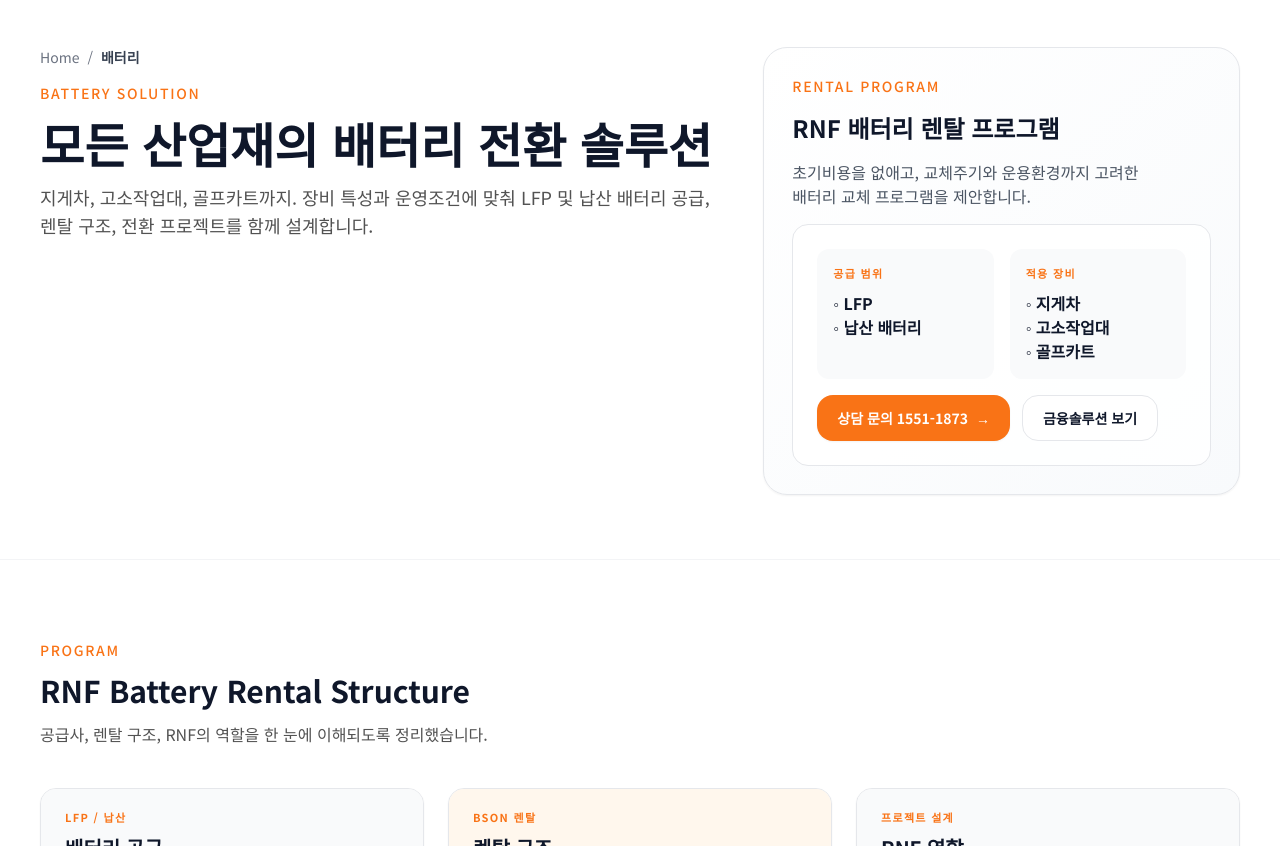
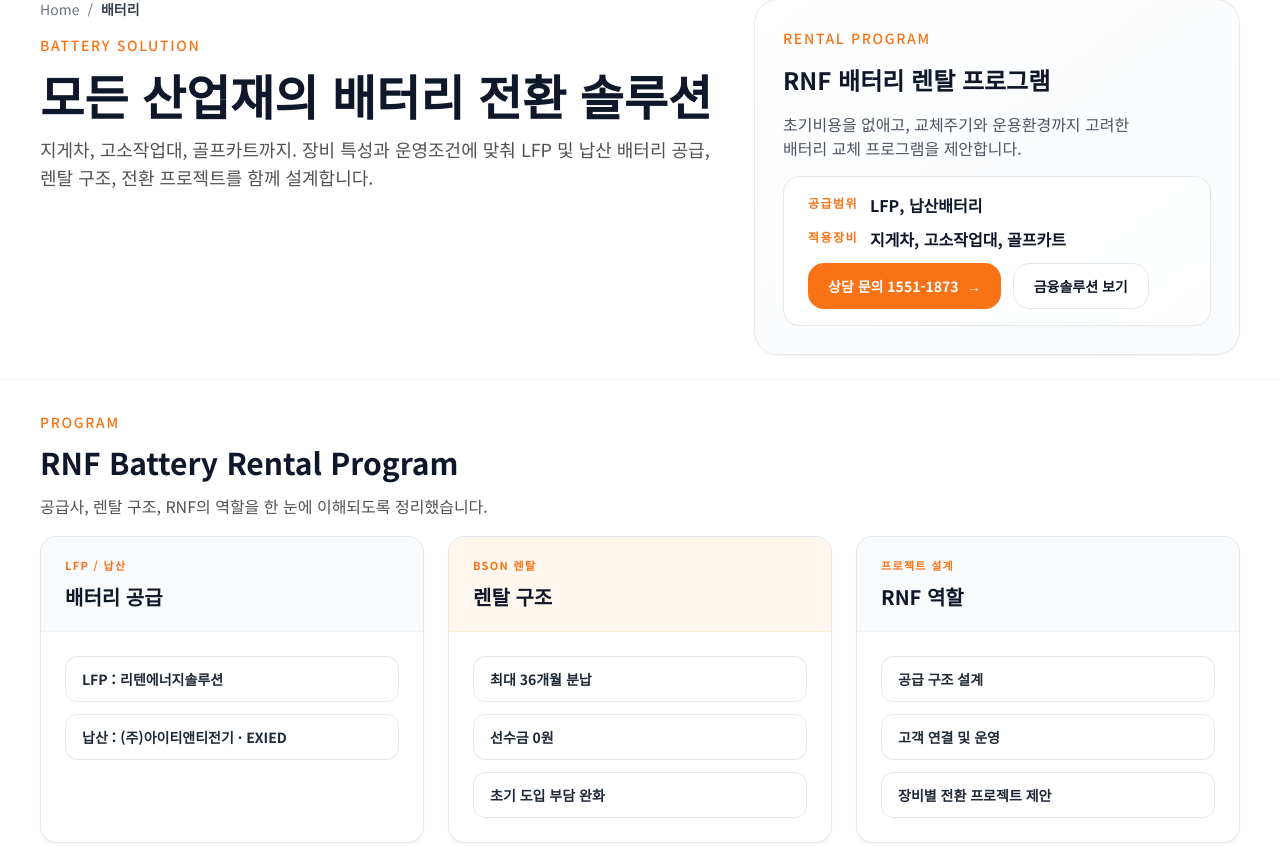
Before and after one commit to Ltongs/rnfkorea-site, a React (Vite) app: page /battery in a window 1280 px wide. Shown: the part 114-960 px from the top of the page. Built offline with nearby package versions, Linux system fonts and the light colour scheme.

Commit message:
site update 2026-04-10 11:35:54

```diff
--- a/pages/Battery/index.tsx
+++ b/pages/Battery/index.tsx
@@ -18,9 +18,9 @@
 
 function PageHero({ eyebrow, title, description, right }: PageHeroProps) {
   return (
-    <section className="pt-16 pb-14 md:pt-20 md:pb-16">
+    <section className="pt-6 pb-5 md:pt-8 md:pb-6">
       <div className="max-w-7xl mx-auto px-6 md:px-8 lg:px-10">
-        <div className="grid lg:grid-cols-12 gap-8 lg:gap-10 items-start">
+        <div className="grid lg:grid-cols-12 gap-8 lg:gap-6 items-start">
           <div className="lg:col-span-7">
             <div className="text-sm text-gray-500">
               <Link to="/" className="hover:text-orange-500 transition-colors">
@@ -264,28 +264,28 @@
                 초기비용을 없애고, 교체주기와 운용환경까지 고려한<br/>배터리 교체 프로그램을 제안합니다.
               </p>
 
-              <div className="rounded-2xl border border-gray-200 bg-white/90 p-5 md:p-6">
-                <div className="grid grid-cols-2 gap-4">
-                  <div className="rounded-xl bg-gray-50 px-4 py-4">
-                    <div className="text-[11px] font-semibold tracking-[0.12em] uppercase text-orange-500">
-                      공급 범위
+              <div className="rounded-2xl border border-gray-200 bg-white/90 px-5 py-4 md:px-6 md:py-4">
+                <div className="space-y-2.5 text-sm md:text-base">
+                  <div className="flex items-start gap-3 leading-6">
+                    <div className="shrink-0 text-[11px] md:text-xs font-semibold tracking-[0.12em] uppercase text-orange-500 pt-0.5">
+                      공급범위
                     </div>
-                    <div className="mt-2 text-sm md:text-base font-semibold leading-6 text-navy-900 break-keep">
-                      ◦ LFP<br/>◦ 납산 배터리
+                    <div className="font-semibold text-navy-900 break-keep">
+                      LFP, 납산배터리
                     </div>
                   </div>
 
-                  <div className="rounded-xl bg-gray-50 px-4 py-4">
-                    <div className="text-[11px] font-semibold tracking-[0.12em] uppercase text-orange-500">
-                      적용 장비
+                  <div className="flex items-start gap-3 leading-6">
+                    <div className="shrink-0 text-[11px] md:text-xs font-semibold tracking-[0.12em] uppercase text-orange-500 pt-0.5">
+                      적용장비
                     </div>
-                    <div className="mt-2 text-sm md:text-base font-semibold leading-6 text-navy-900 break-keep">
-                      ◦ 지게차<br/>◦ 고소작업대<br/>◦ 골프카트
+                    <div className="font-semibold text-navy-900 break-keep">
+                      지게차, 고소작업대, 골프카트
                     </div>
                   </div>
                 </div>
 
-                <div className="mt-4 flex flex-col sm:flex-row gap-3">
+                <div className="mt-3 flex flex-col sm:flex-row gap-3">
                   <a
                     href="tel:1551-1873"
                     className="inline-flex items-center justify-center gap-2 px-5 py-3 rounded-2xl bg-orange-500 text-white font-semibold text-sm hover:bg-orange-600 transition-all shadow-sm hover:shadow-md"
@@ -307,11 +307,11 @@
         }
       />
 
-      <section className="py-16 md:py-20 border-t border-gray-100">
-        <div className="max-w-7xl mx-auto px-6 md:px-8 lg:px-10 space-y-10">
+      <section className="py-6 md:py-8 border-t border-gray-100">
+        <div className="max-w-7xl mx-auto px-6 md:px-8 lg:px-10 space-y-4">
           <SectionHeader
             eyebrow="Program"
-            title="RNF Battery Rental Structure"
+            title="RNF Battery Rental Program"
             description="공급사, 렌탈 구조, RNF의 역할을 한 눈에 이해되도록 정리했습니다."
           />
 
@@ -346,8 +346,8 @@
         </div>
       </section>
 
-      <section className="py-16 md:py-20 border-t border-gray-100 bg-gray-50/70">
-        <div className="max-w-7xl mx-auto px-6 md:px-8 lg:px-10 space-y-10">
+      <section className="py-6 md:py-8 border-t border-gray-100 bg-gray-50/70">
+        <div className="max-w-7xl mx-auto px-6 md:px-8 lg:px-10 space-y-4">
           <SectionHeader
             eyebrow="Application"
             title="장비별 배터리 솔루션"
@@ -390,8 +390,8 @@
         </div>
       </section>
 
-      <section className="py-16 md:py-20 border-t border-gray-100">
-        <div className="max-w-7xl mx-auto px-6 md:px-8 lg:px-10 space-y-10">
+      <section className="py-6 md:py-8 border-t border-gray-100">
+        <div className="max-w-7xl mx-auto px-6 md:px-8 lg:px-10 space-y-4">
           <SectionHeader
             eyebrow="Project"
             title="배터리 전환 프로젝트 프로세스"
@@ -417,8 +417,8 @@
         </div>
       </section>
 
-      <section className="py-16 md:py-20 border-t border-gray-100">
-        <div className="max-w-7xl mx-auto px-6 md:px-8 lg:px-10 space-y-10">
+      <section className="py-6 md:py-8 border-t border-gray-100">
+        <div className="max-w-7xl mx-auto px-6 md:px-8 lg:px-10 space-y-4">
           <div className="rounded-3xl border border-orange-200 bg-orange-50 p-6 md:p-7">
             <div className="text-sm font-medium tracking-[0.12em] uppercase text-orange-500">
               Why Rental
@@ -449,7 +449,7 @@
         </div>
       </section>
 
-      <section className="py-16 md:py-20 border-t border-gray-100 bg-gray-50 px-6">
+      <section className="py-6 md:py-8 border-t border-gray-100 bg-gray-50 px-6">
         <div className="max-w-7xl mx-auto">
           <SectionHeader
             eyebrow="Case Study"
--- a/pages/Export/index.tsx
+++ b/pages/Export/index.tsx
@@ -94,7 +94,7 @@
   const bottomBar = "mt-auto pt-4 border-t border-gray-100 min-h-[56px] flex items-center";
 
   return (
-    <div className="space-y-12">
+    <div className="space-y-4">
       {/* ===================== PAGE HEADER ===================== */}
       <div className="border-b border-gray-200 pb-8">
         <PageHero
@@ -173,7 +173,7 @@
         />
       </div>
 
-      <div className="max-w-7xl mx-auto px-6 md:px-8 lg:px-10 space-y-12">
+      <div className="max-w-7xl mx-auto px-6 md:px-8 lg:px-10 space-y-4">
 
       {/* ===================== 시장 개요 ===================== */}
       <section className="space-y-6">
--- a/pages/Finance/index.tsx
+++ b/pages/Finance/index.tsx
@@ -109,9 +109,9 @@
 
   return (
     <div className="bg-white text-navy-900">
-      <section className="pt-16 pb-14 md:pt-20 md:pb-16 border-b border-gray-100">
+      <section className="pt-6 pb-5 md:pt-8 md:pb-6 border-b border-gray-100">
         <div className="max-w-7xl mx-auto px-6 md:px-8 lg:px-10">
-          <div className="grid lg:grid-cols-12 gap-8 lg:gap-10 items-start">
+          <div className="grid lg:grid-cols-12 gap-8 lg:gap-6 items-start">
             <div className="lg:col-span-7">
               <div className="text-sm text-gray-500">
                 <Link to="/" className="hover:text-orange-500 transition-colors">
@@ -184,7 +184,7 @@
         </div>
       </section>
 
-      <section className="py-16 md:py-20">
+      <section className="py-6 md:py-8">
         <div className="max-w-7xl mx-auto px-6 md:px-8 lg:px-10">
           <SectionTitle
             eyebrow="Battery Finance"
@@ -238,7 +238,7 @@
         </div>
       </section>
 
-      <section className="py-16 md:py-20 border-t border-gray-100">
+      <section className="py-6 md:py-8 border-t border-gray-100">
         <div className="max-w-7xl mx-auto px-6 md:px-8 lg:px-10">
           <SectionTitle
             eyebrow="Products"
@@ -327,7 +327,7 @@
         </div>
       </section>
 
-      <section className="py-16 md:py-20 border-t border-gray-100">
+      <section className="py-6 md:py-8 border-t border-gray-100">
         <div className="max-w-7xl mx-auto px-6 md:px-8 lg:px-10">
           <div className="flex items-start justify-between gap-4 flex-wrap">
             <SectionTitle
@@ -457,7 +457,7 @@
         </div>
       </section>
 
-      <section className="py-16 md:py-20 border-t border-gray-100">
+      <section className="py-6 md:py-8 border-t border-gray-100">
         <div className="max-w-7xl mx-auto px-6 md:px-8 lg:px-10">
           <div className="rounded-2xl border border-gray-200 bg-white p-6 md:p-7">
             <SectionTitle
--- a/pages/IndividualCargoFinance/index.tsx
+++ b/pages/IndividualCargoFinance/index.tsx
@@ -16,9 +16,9 @@
 
 function PageHero({ eyebrow, title, description }: PageHeroProps) {
   return (
-    <section className="pt-16 pb-14 md:pt-20 md:pb-16">
+    <section className="pt-6 pb-5 md:pt-8 md:pb-6">
       <div className="max-w-7xl mx-auto px-6 md:px-8 lg:px-10">
-        <div className="grid lg:grid-cols-12 gap-8 lg:gap-10 items-start">
+        <div className="grid lg:grid-cols-12 gap-8 lg:gap-6 items-start">
           <div className="lg:col-span-7">
             <div className="text-sm text-gray-500">
               <Link to="/" className="hover:text-orange-500 transition-colors">
@@ -414,21 +414,22 @@
   ];
 
   return (
-    <div className="space-y-12">
+    <div className="space-y-4">
       <PageHero
         eyebrow="Association Finance"
         title="개인(개별)화물협회 전용 금융상품"
         description="협회 회원 전용 조건으로, 초기 부담을 낮추고 운행 수익성 중심의 조달 구조(할부/리스)를 제안합니다."
       />
 
-      <div className="max-w-7xl mx-auto px-6 md:px-8 lg:px-10 space-y-12">
+      <div className="max-w-7xl mx-auto px-6 md:px-8 lg:px-10 space-y-4">
 
       {/* 상단 파트너 박스 */}
       <section className="border border-gray-200 rounded-2xl bg-white px-6 md:px-10 py-10 md:py-12 shadow-sm">
   <div className="flex flex-col md:flex-row md:items-center md:justify-between gap-8">
     <div className="min-w-0">
-            <div className="inline-flex items-center gap-2 rounded-2xl border border-orange-200 bg-orange-50 px-4 py-2">
-              <span className="text-xs md:text-sm font-semibold tracking-[0.16em] uppercase text-orange-600">
+
+      <div className="inline-flex items-center gap-2 rounded-2xl border border-orange-200 bg-orange-50 px-4 py-2 mb-4">
+        <span className="text-xs md:text-sm font-semibold tracking-[0.16em] text-orange-500">
           Official Finance Partner
         </span>
       </div>
@@ -441,6 +442,7 @@
         본 상품은 롯데오토리스와 협회 간 협약을 기반으로 제공되는
         회원 전용 금융 구조입니다.
       </p>
+
     </div>
 
     <div className="shrink-0 flex items-center md:justify-end">
--- a/pages/TireShop/index.tsx
+++ b/pages/TireShop/index.tsx
@@ -11,7 +11,7 @@
 function PageHero({ eyebrow, title, description }: PageHeroProps) {
   return (
     <section className="pt-16 pb-14 md:pt-20 md:pb-16 border-b border-gray-100">
-      <div className="max-w-7xl mx-auto px-6 md:px-8 lg:px-10">
+      <div className="max-w-6xl mx-auto px-4 md:px-6 lg:px-8">
         <div className="max-w-3xl">
           <div className="text-sm text-gray-500">
             <Link to="/" className="hover:text-orange-500 transition-colors">
@@ -393,7 +393,7 @@
       />
 
       <section className="py-16 md:py-20">
-        <div className="max-w-7xl mx-auto px-6 md:px-8 lg:px-10 space-y-8">
+        <div className="max-w-6xl mx-auto px-4 md:px-6 lg:px-8 space-y-8">
           <div className="flex items-center gap-3 flex-wrap">
             <span className="text-sm font-medium tracking-[0.12em] uppercase text-orange-500">Popular Sizes</span>
 
--- a/pages/Tires/index.tsx
+++ b/pages/Tires/index.tsx
@@ -45,9 +45,9 @@
 
 function PageHero({ eyebrow, title, description, right }: PageHeroProps) {
   return (
-    <section className="pt-16 pb-14 md:pt-20 md:pb-16">
+    <section className="pt-6 pb-5 md:pt-8 md:pb-6">
       <div className="max-w-7xl mx-auto px-6 md:px-8 lg:px-10">
-        <div className="grid lg:grid-cols-12 gap-8 lg:gap-10 items-start">
+        <div className="grid lg:grid-cols-12 gap-6 lg:gap-8 items-start">
           <div className="lg:col-span-7">
             <div className="text-sm text-gray-500">
               <Link to="/" className="hover:text-orange-500 transition-colors">
@@ -378,12 +378,12 @@
     sectionRef: React.RefObject<HTMLDivElement | null>;
     products: TruckProduct[];
   }) => (
-    <section ref={sectionRef} className="scroll-mt-28 py-16 md:py-20">
+    <section ref={sectionRef} className="scroll-mt-28 py-6 md:py-8">
       <div className="max-w-7xl mx-auto px-6 md:px-8 lg:px-10">
         <div className="rounded-2xl border border-gray-200 bg-white p-6 md:p-8">
           <SectionHeader title={title} description={desc} />
 
-          <div className="mt-10 grid md:grid-cols-3 gap-6">
+          <div className="mt-4 grid md:grid-cols-3 gap-6">
             {products.map((p) => (
               <ProductCard key={p.model} p={p} />
             ))}
@@ -435,8 +435,8 @@
         }
       />
 
-      <section className="py-16 md:py-20 border-t border-gray-100">
-        <div className="max-w-7xl mx-auto px-6 md:px-8 lg:px-10 space-y-10">
+      <section className="py-6 md:py-8 border-t border-gray-100">
+        <div className="max-w-7xl mx-auto px-6 md:px-8 lg:px-10 space-y-4">
           <div className="grid md:grid-cols-12 gap-8 items-start">
             <div className="md:col-span-7 min-w-0">
               <SectionHeader
@@ -500,8 +500,8 @@
         </div>
       </section>
 
-      <section className="py-16 md:py-20 border-t border-gray-100">
-        <div className="max-w-7xl mx-auto px-6 md:px-8 lg:px-10 space-y-10">
+      <section className="py-6 md:py-8 border-t border-gray-100">
+        <div className="max-w-7xl mx-auto px-6 md:px-8 lg:px-10 space-y-4">
           <SectionHeader
             eyebrow="Commercial Tire"
             title="화물용 타이어"
@@ -584,8 +584,8 @@
         </div>
       </section>
 
-      <section className="py-16 md:py-20 border-t border-gray-100">
-        <div className="max-w-7xl mx-auto px-6 md:px-8 lg:px-10 space-y-10">
+      <section className="py-6 md:py-8 border-t border-gray-100">
+        <div className="max-w-7xl mx-auto px-6 md:px-8 lg:px-10 space-y-4">
           <SectionHeader
             eyebrow="Industrial Tire"
             title="산업용 타이어"
@@ -628,7 +628,7 @@
               description="산업용 타이어는 주요 물류·장비 운영사 및 공식 유통망을 중심으로 공급합니다."
             />
 
-            <div className="mt-8 grid grid-cols-2 md:grid-cols-3 gap-4">
+            <div className="mt-4 grid grid-cols-2 md:grid-cols-3 gap-4">
               {industrialKeyClients.map((c) => (
                 <div
                   key={c.key}
```
Lines whose indentation alone changed are shown as unchanged.
